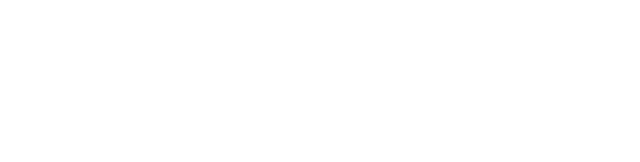
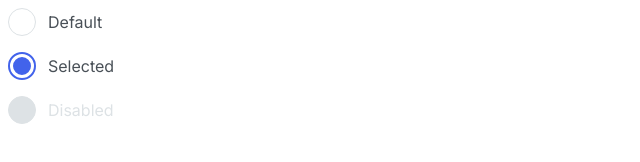
Before and after one commit to js-tasks-ru/htmlcss-20230411_svetlana87, a website: page 07-lection5/02-radio/index.html in a window 1280 px wide. Shown: the whole page, without its empty margins (0-640 px from the left). Drawn offline with Linux system fonts and the light colour scheme.

Commit message:
radio v1

```diff
--- a/07-lection5/02-radio/index.html
+++ b/07-lection5/02-radio/index.html
@@ -6,6 +6,27 @@
         <link rel="stylesheet" href="./radio.css">
     </head>
     <body>
-
+        <body style="display: flex; flex-flow: column; gap: 16px">
+            <label class="radio">
+                <input type="radio" class="radio__input">
+                <div class="radio__state">
+                    <div class="radio__control"></div>
+                    <div class="radio__title">Default</div>
+                </div>
+            </label>
+            <label class="radio">
+                <input type="radio" class="radio__input" checked>
+                <div class="radio__state">
+                    <div class="radio__control"></div>
+                    <div class="radio__title">Selected</div>
+                </div>
+            </label>
+            <label class="radio">
+                <input type="radio" class="radio__input" disabled>
+                <div class="radio__state">
+                    <div class="radio__control"></div>
+                    <div class="radio__title">Disabled</div>
+                </div>
+            </label>
     </body>
 </html>
--- a/07-lection5/02-radio/radio.css
+++ b/07-lection5/02-radio/radio.css
@@ -0,0 +1,73 @@
+.radio {
+    /* todo */
+    --radio-color: #4263EB;
+    display: inline-flex;
+    position: relative;
+}
+
+.radio__input {
+    position: absolute;
+    clip: rect(0,0,0,0);
+}
+
+.radio__state {
+    display: flex;
+    align-items: center;
+    gap: 12px;
+    cursor: pointer;
+}
+
+.radio__control {
+    box-sizing: border-box;
+    width: 28px;
+    height: 28px;
+    background: var(--white);
+    border: 1px solid var(--grey-2);
+    border-radius: 14px;
+}
+
+.radio__title {
+    font-family: 'Inter';
+    font-style: normal;
+    font-weight: 400;
+    font-size: 16px;
+    line-height: 24px;
+    color: var(--grey-4);
+    /* prevent-select text */
+    -webkit-touch-callout: none; /* iOS Safari */
+    -webkit-user-select: none; /* Safari */
+    -khtml-user-select: none; /* Konqueror HTML */
+    -moz-user-select: none; /* Old versions of Firefox */
+    -ms-user-select: none; /* Internet Explorer/Edge */
+    user-select: none; /* Non-prefixed version, currently supported by Chrome, Edge, Opera and Firefox */
+}
+
+.radio__input:checked ~ .radio__state .radio__control {
+    border: 2px solid var(--radio-color);
+}
+
+.radio__input:checked ~ .radio__state .radio__control:after {
+    content: "";
+    position: absolute;
+    border: 9px solid var(--radio-color);
+    border-radius: 50%;
+    top: 5px;
+    left: 5px;
+}
+
+.radio__input:disabled ~ .radio__state {
+    cursor: auto;
+}
+
+.radio__input:disabled ~ .radio__state .radio__control {
+    background-color: var(--grey-2);
+    border-color: var(--grey-2);
+}
+
+.radio__input:disabled ~ .radio__state .radio__title {
+    color: var(--grey-2);
+}
+
+.radio__input:focus ~ .radio__state .radio__title {
+    text-decoration: underline;
+}
```
